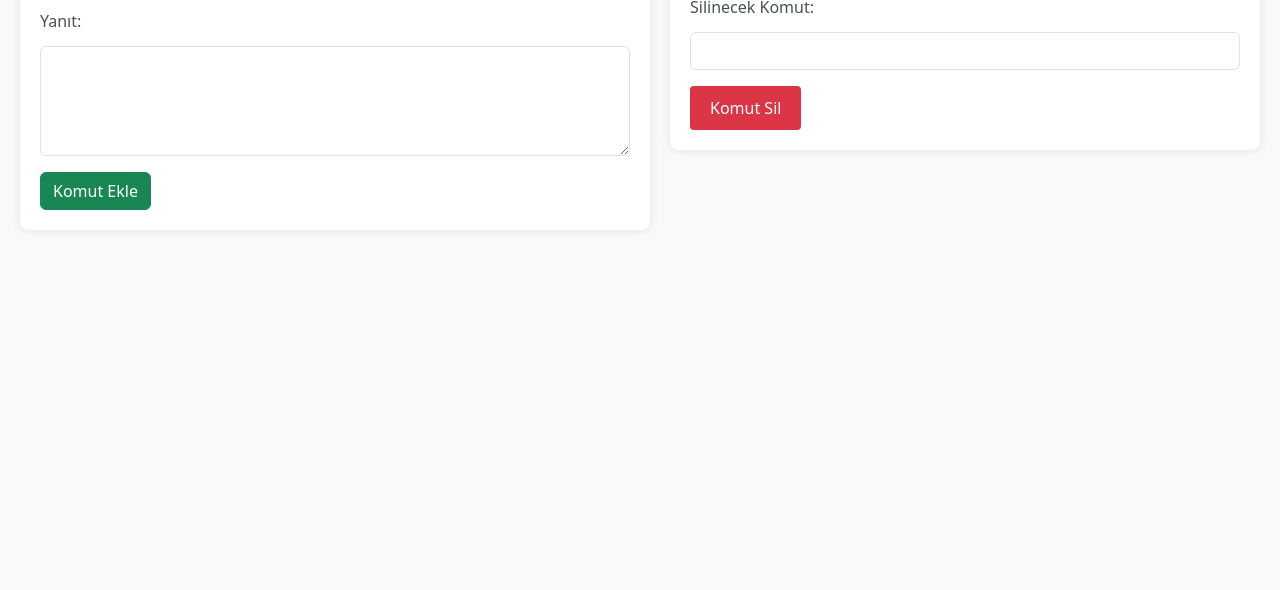
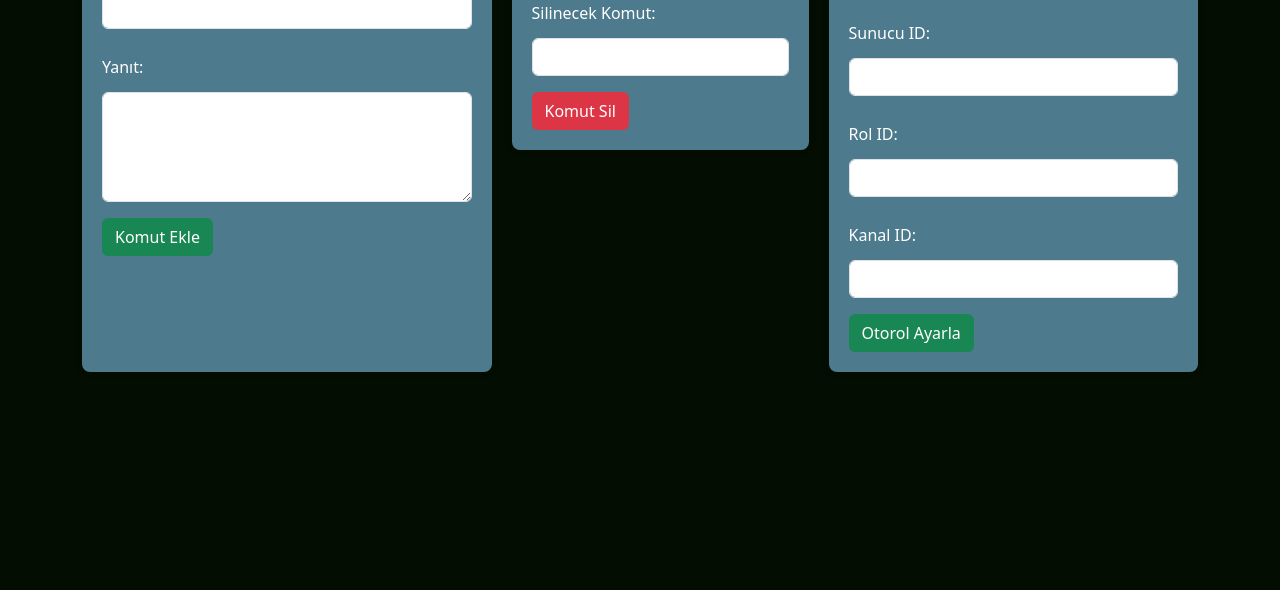
Before and after one commit to MODLOFF/discord-web-panel-basic, a website: page index.html in a window 1280 px wide. Shown: the part 210-800 px from the top of the page. Drawn offline with nearby package versions, Linux system fonts and the light colour scheme.

Commit message:
Otorol Eklendi
Web panel üzerinden otorol ayarlanabiliyor.

```diff
--- a/index.html
+++ b/index.html
@@ -8,7 +8,8 @@
   <style>
     body {
       padding: 20px;
-      background-color: #f8f9fa;
+      background-color: #040D01;
+      color: #fff;
     }
 
     h1 {
@@ -18,21 +19,21 @@
 
     .form-container {
       display: flex;
-      justify-content: space-between;
+      flex-wrap: wrap;
       gap: 20px;
     }
 
     form {
       flex: 1;
-      background-color: #fff;
       padding: 20px;
+      background-color: #4D7A8C;
       border-radius: 8px;
       box-shadow: 0 0 10px rgba(0, 0, 0, 0.1);
     }
 
     label {
       margin-top: 10px;
-      color: #495057;
+      color: #fff;
     }
 
     input,
@@ -42,7 +43,7 @@
       margin-top: 5px;
       margin-bottom: 10px;
       box-sizing: border-box;
-      border: 1px solid #ced4da;
+      border: 1px solid #559BD9;
       border-radius: 4px;
     }
 
@@ -59,30 +60,25 @@
       background-color: #218838;
     }
 
-    .sil-form {
-      flex: 1;
-      margin-top: 20px;
-      border-top: 1px solid #dee2e6;
-      padding-top: 20px;
-    }
-
     .btn-sil {
       background-color: #dc3545;
       color: white;
-      padding: 10px 20px;
-      border: none;
-      border-radius: 4px;
-      cursor: pointer;
     }
 
     .btn-sil:hover {
       background-color: #c82333;
     }
+
+    .otorol-form {
+      flex: 1;
+      padding-top: 20px;
+    }
   </style>
 </head>
 <body>
+  <div class="container">
     <h1 class="text-center">Discord Bot Web Paneli</h1>
-
+    <h2>Komut Ekle</h2>
     <div class="form-container">
       <form action="/komut-ekle" method="post">
         <div class="mb-3">
@@ -106,6 +102,26 @@
           <button type="submit" class="btn btn-sil">Komut Sil</button>
         </form>
       </div>
+
+      <div class="otorol-form">
+        <h2>Otorol Ayarla</h2>
+        <form action="/otorol-ayarla" method="post">
+          <div class="mb-3">
+            <label for="guild-id" class="form-label">Sunucu ID:</label>
+            <input type="text" id="guild-id" name="guildId" class="form-control" required>
+          </div>
+          <div class="mb-3">
+            <label for="rol-id" class="form-label">Rol ID:</label>
+            <input type="text" id="rol-id" name="rolId" class="form-control" required>
+          </div>
+          <div class="mb-3">
+            <label for="kanal-id" class="form-label">Kanal ID:</label>
+            <input type="text" id="kanal-id" name="kanalId" class="form-control" required>
+          </div>
+          <button type="submit" class="btn btn-success">Otorol Ayarla</button>
+        </form>
+      </div>
+    </div>
   </div>
 
   <script src="https://cdn.jsdelivr.net/npm/bootstrap@5.3.0/dist/js/bootstrap.bundle.min.js"></script>
--- /dev/null
+++ b/style.css
@@ -0,0 +1,72 @@
+body {
+    padding: 20px;
+    background-color: #4D7A8C;
+  }
+
+  h1 {
+    margin-bottom: 20px;
+    color: #007bff;
+  }
+
+  .form-container {
+    display: flex;
+    justify-content: space-between;
+    gap: 20px;
+  }
+
+  form {
+    flex: 1;
+    background-color: #4D7A8C;
+    padding: 20px;
+    border-radius: 8px;
+    box-shadow: 0 0 10px rgba(0, 0, 0, 0.1);
+  }
+
+  label {
+    margin-top: 10px;
+    color: #495057;
+  }
+
+  input,
+  textarea {
+    width: 100%;
+    padding: 10px;
+    margin-top: 5px;
+    margin-bottom: 10px;
+    box-sizing: border-box;
+    border: 1px solid #4D7A8C;
+    border-radius: 4px;
+  }
+
+  button {
+    background-color: #28a745;
+    color: white;
+    padding: 10px 20px;
+    border: none;
+    border-radius: 4px;
+    cursor: pointer;
+  }
+
+  button:hover {
+    background-color: #218838;
+  }
+
+  .sil-form {
+    flex: 1;
+    margin-top: 20px;
+    border-top: 1px solid #dee2e6;
+    padding-top: 20px;
+  }
+
+  .btn-sil {
+    background-color: #dc3545;
+    color: white;
+    padding: 10px 20px;
+    border: none;
+    border-radius: 4px;
+    cursor: pointer;
+  }
+
+  .btn-sil:hover {
+    background-color: #c82333;
+  }
```
Also changed, not shown: bot.js (+55 -0 lines). Lines whose indentation alone changed are shown as unchanged.
